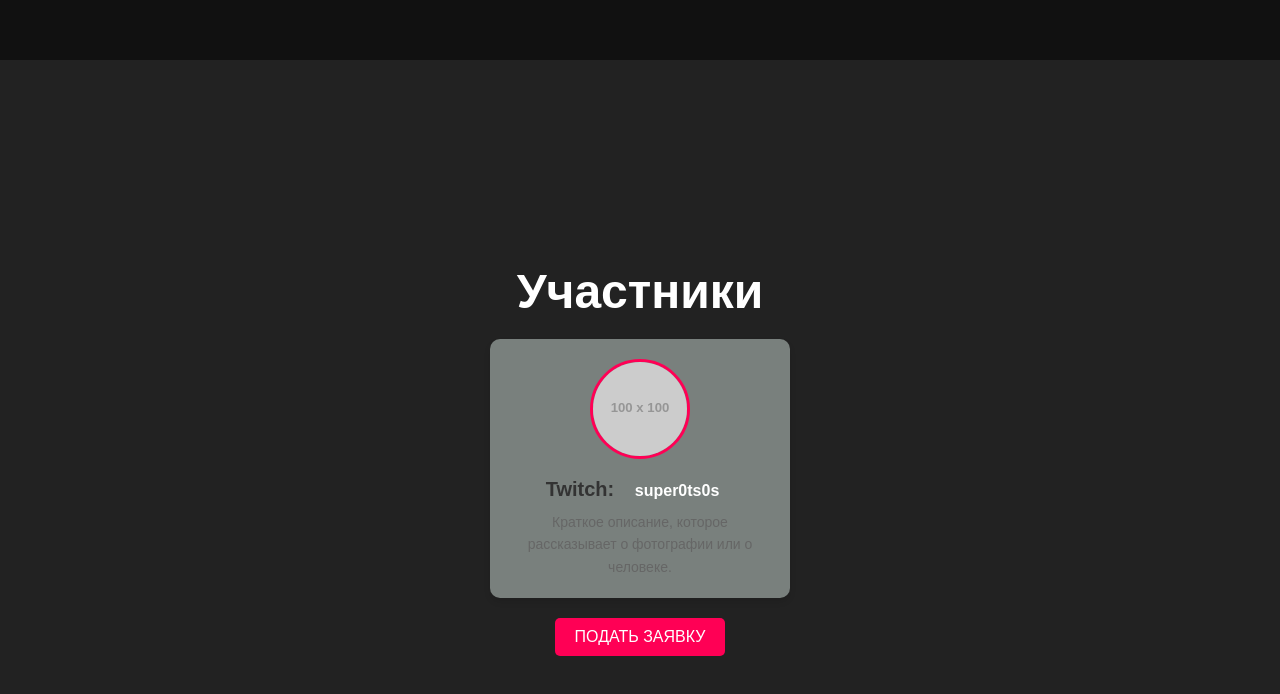
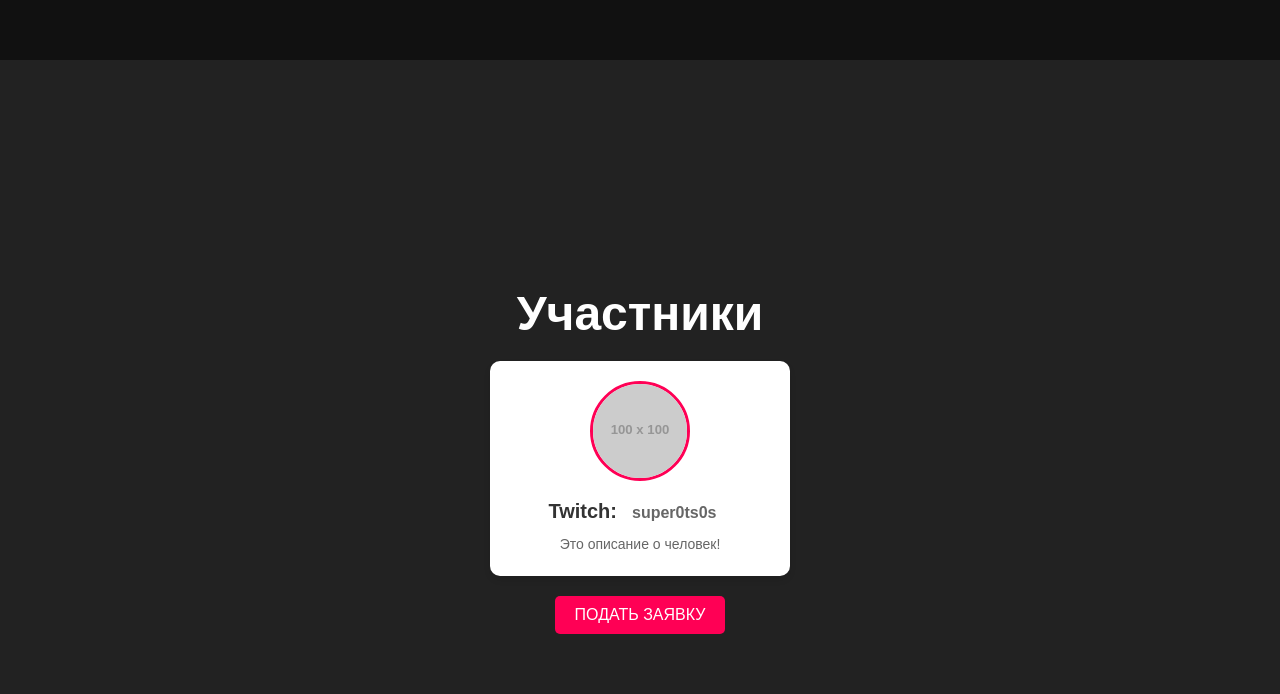
Before and after one commit to SUpeR0S/podsos-dlay2025, a plain HTML site: page index.html in a window 1280 px wide. Shown: the part 1540-2234 px from the top of the page. Drawn offline with Linux system fonts and the light colour scheme; placeholder pictures from the web are drawn by us.

Commit message:
Update index.html

```diff
--- a/index.html
+++ b/index.html
@@ -81,7 +81,7 @@
             color: #ff0055;
         }
         .card {
-            background: #79807d;
+            background: #fff;
             border-radius: 10px;
             box-shadow: 0 4px 6px rgba(0, 0, 0, 0.1);
             padding: 20px;
@@ -110,7 +110,7 @@
         .card a {
             margin: 0 15px;
             text-decoration: none;
-            color: #fff;
+            color: #666;
             font-size: 16px;
         }
     </style>
@@ -146,8 +146,8 @@
         <h2>Участники</h2>
         <div class="card">
             <img src="https://via.placeholder.com/100" alt="Фото">
-            <h2>Twitch: <a href="https://www.twitch.tv/super0ts0s">super0ts0s</a></h2>
-            <p>Краткое описание, которое рассказывает о фотографии или о человеке.</p>
+            <h2>Twitch:<a href="https://www.twitch.tv/super0ts0s" target="_blank">super0ts0s</a></h2>
+            <p>Это описание о человек!</p>
         </div>
         <a href="mailto:info@slay.com" class="btn">Подать заявку</a>
     </div>
```
